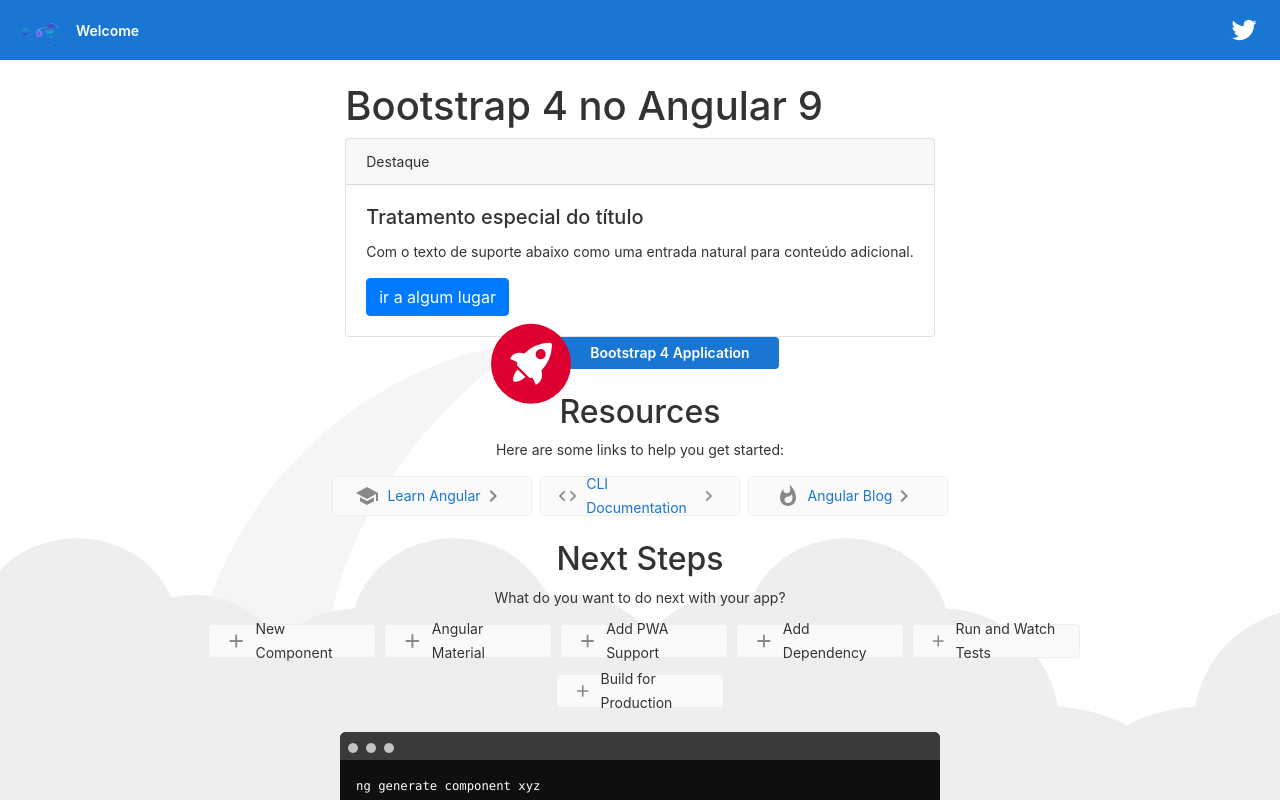
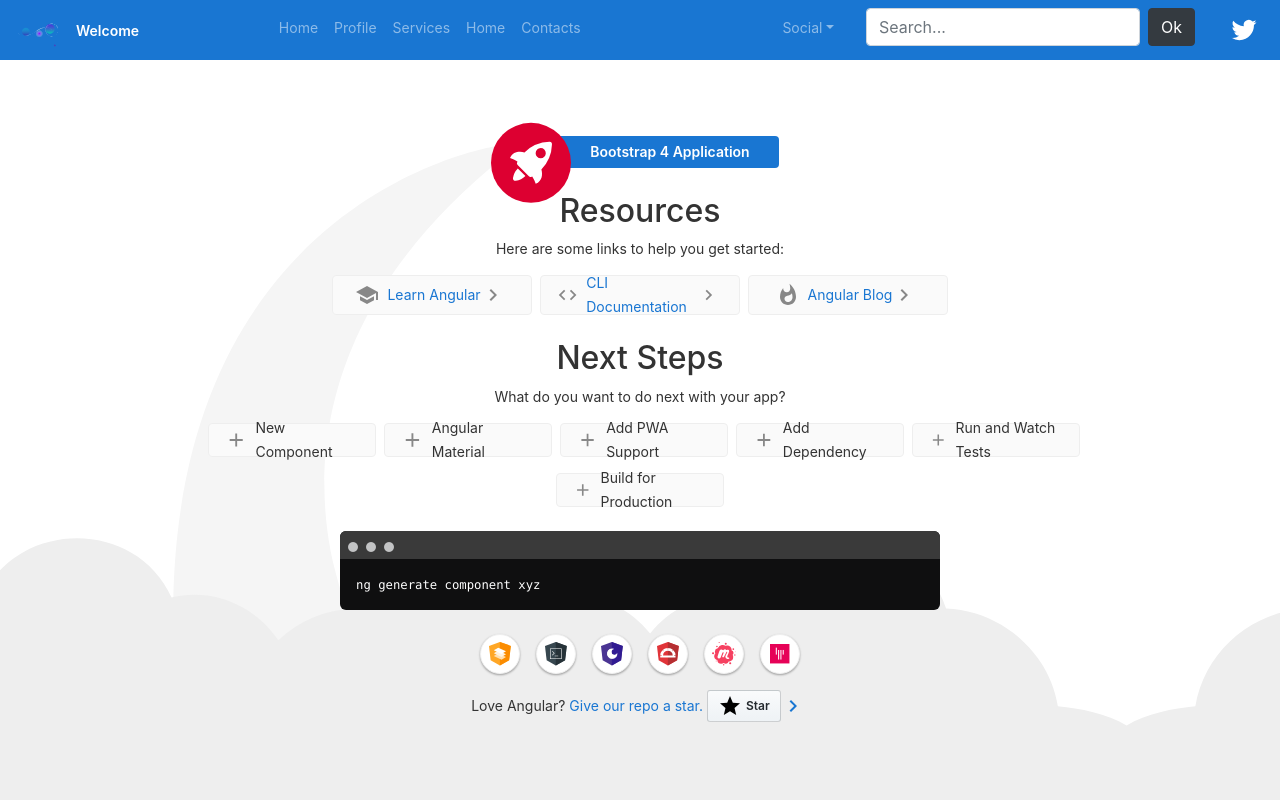
Before and after one commit to Jurfest/bootstrap-course, an Angular app: page / in a window 1280 px wide. Shown: the top 800 px of the page. Built offline with nearby package versions, Linux system fonts and the light colour scheme.

Commit message:
add navbar

```diff
--- a/angular.json
+++ b/angular.json
@@ -28,9 +28,14 @@
               "src/assets"
             ],
             "styles": [
-              "src/styles.sass"
+              "src/styles.sass",
+              "node_modules/bootstrap/dist/css/bootstrap.min.css"
             ],
-            "scripts": []
+            "scripts": [
+              "node_modules/jquery/dist/jquery.slim.min.js",
+              "node_modules/popper.js/dist/umd/popper.min.js",
+              "node_modules/bootstrap/dist/js/bootstrap.min.js"
+            ]
           },
           "configurations": {
             "production": {
--- a/src/app/app.component.html
+++ b/src/app/app.component.html
@@ -25,9 +25,11 @@
     </a>
 </div>
 
+<app-nav></app-nav>
 <div class="content" role="main">
+  <!-- <app-col-admin></app-col-admin> -->
+  <!-- <app-hello-bootstrap></app-hello-bootstrap> -->
 
-  <app-hello-bootstrap></app-hello-bootstrap>
   <!-- Highlight Card -->
   <div class="card highlight-card card-small">
 
--- a/src/app/app.module.ts
+++ b/src/app/app.module.ts
@@ -5,12 +5,16 @@
 import { AppComponent } from './app.component';
 import { GlobeComponent } from './animations/globe/globe.component';
 import { HelloBootstrapComponent } from './components/hello-bootstrap/hello-bootstrap.component';
+import { ColAdminComponent } from './components/col-admin/col-admin.component';
+import { NavComponent } from './components/nav/nav.component';
 
 @NgModule({
   declarations: [
     AppComponent,
     GlobeComponent,
-    HelloBootstrapComponent
+    HelloBootstrapComponent,
+    ColAdminComponent,
+    NavComponent
   ],
   imports: [
     BrowserModule,
--- /dev/null
+++ b/src/app/components/col-admin/col-admin.component.ts
@@ -0,0 +1,15 @@
+import { Component, OnInit } from '@angular/core';
+
+@Component({
+  selector: 'app-col-admin',
+  templateUrl: './col-admin.component.html',
+  styleUrls: ['./col-admin.component.sass']
+})
+export class ColAdminComponent implements OnInit {
+
+  constructor() { }
+
+  ngOnInit(): void {
+  }
+
+}
--- a/src/app/components/hello-bootstrap/hello-bootstrap.component.html
+++ b/src/app/components/hello-bootstrap/hello-bootstrap.component.html
@@ -1,5 +1,5 @@
 <div class="container">
-  <h1> Bootstrap 4 no Angular 9 </h1>
+  <h1> Bootstrap 4 with Angular 9 </h1>
   <div class="card">
     <div class="card-header">
       Destaque
@@ -11,3 +11,4 @@
       <a href="#" class="btn btn-primary"> ir a algum lugar </a>
     </div>
   </div>
+</div>
--- /dev/null
+++ b/src/app/components/nav/nav.component.html
@@ -0,0 +1,53 @@
+<nav class="navbar navbar-expand-lg navbar-dark bg-abc">
+
+  <div class="container">
+
+    <!-- <a href="#" class="navbar-brand" h1 mb-0>Course</a>
+    <button class="navbar-tooggler" type="button" data-toggle="collapse" data-target="#navbarSite">
+      <span class="navbar-toggler-icon"></span>
+    </button> -->
+
+    <div class="collapse navbar-collapse" id="navbarSite">
+      <ul class="navbar-nav ml-auto">
+
+        <li class="nav-item">
+          <a href="#" class="nav-link">Home</a>
+        </li>
+
+        <li class="nav-item">
+          <a href="#" class="nav-link">Profile</a>
+        </li>
+
+        <li class="nav-item">
+          <a href="#" class="nav-link">Services</a>
+        </li>
+
+        <li class="nav-item">
+          <a href="#" class="nav-link">Home</a>
+        </li>
+
+        <li class="nav-item">
+          <a href="#" class="nav-link">Contacts</a>
+        </li>
+
+      </ul>
+
+      <ul class="navbar-nav ml-auto">
+        <li class="nav-item dropown">
+          <a href="#" class="nav-link dropdown-toggle" data-toggle="dropdown" id="navDrop">Social</a>
+          <div class="dropdown-menu">
+            <a href="#" class="dropdown-item">Edit profile</a>
+            <a href="#" class="dropdown-item">Inbox</a>
+            <a href="#" class="dropdown-item">Calendar</a>
+            <a href="#" class="dropdown-item">Setting</a>
+          </div>
+        </li>
+      </ul>
+
+      <form action="" class="form-inline">
+        <input class="form-control ml-4 mr-2" type="search" placeholder="Search...">
+        <button class="btn btn-dark" type="submit">Ok</button>
+      </form>
+    </div>
+  </div>
+</nav>
--- /dev/null
+++ b/src/app/components/nav/nav.component.ts
@@ -0,0 +1,15 @@
+import { Component, OnInit } from '@angular/core';
+
+@Component({
+  selector: 'app-nav',
+  templateUrl: './nav.component.html',
+  styleUrls: ['./nav.component.sass']
+})
+export class NavComponent implements OnInit {
+
+  constructor() { }
+
+  ngOnInit(): void {
+  }
+
+}
```
Also changed, not shown: src/app/components/col-admin/col-admin.component.html (added), src/app/components/col-admin/col-admin.component.sass (added), src/app/components/nav/nav.component.sass (added), 2 other files (tests, documents, lock files or other folders).
